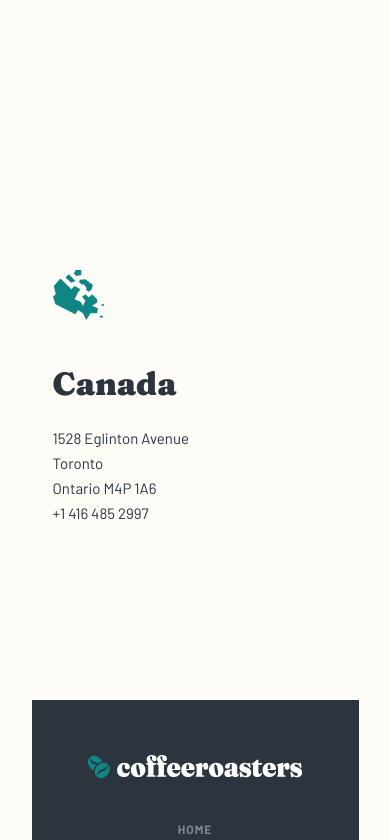
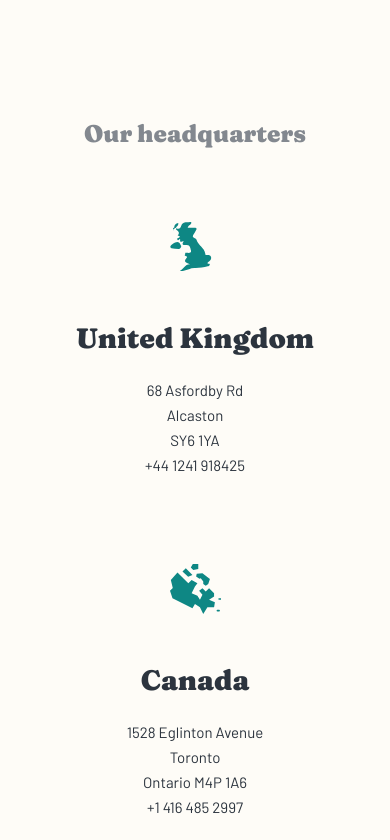
Before and after one commit to danielopq/Coffeeroasters, a React (Vite) app: page /aboutus in a window 390 px wide. Shown: the part 2084-2924 px from the top of the page. Built offline with nearby package versions, Linux system fonts and the light colour scheme.

Commit message:
aboutUsHeadQuarters.css - mobile version done

```diff
--- a/src/components/aboutUs/aboutUsHeadQuarters/aboutUsHeadQuarters.css
+++ b/src/components/aboutUs/aboutUsHeadQuarters/aboutUsHeadQuarters.css
@@ -73,3 +73,35 @@
         background-repeat: no-repeat;
     }
 }
+
+/*############################## MOBILE VERSION ##############################*/
+
+@media screen and (max-width:767px) {
+    #aboutUsHeadQuarters {
+        width: 327px;
+        height: auto;
+        margin: 120px 0px;
+        text-align: center;
+    }
+
+    #headQuatersInfo {
+        height: 940px;
+        display: flex;
+        flex-direction: column;
+        margin-top: 72px;
+    }
+
+    .headQuaterDetails {
+        width: inherit;
+        height: 256px;
+        text-align: center;
+        display: flex;
+        flex-direction: column;
+        align-items: center;
+    }
+
+    .headQuaterDetails h3 {
+        width: inherit;
+        margin: 47px 0px 22px 0px;
+    }
+}
--- a/src/index.css
+++ b/src/index.css
@@ -130,6 +130,10 @@ p{
         font: 28px/28px 'Fraunces-Black';
     }
 
+    h3{
+        font: 28px/36px 'Fraunces-Black';
+    }
+
     .mainText{
         font: 400 15px/25px 'Barlow-Regular';
     }
```
